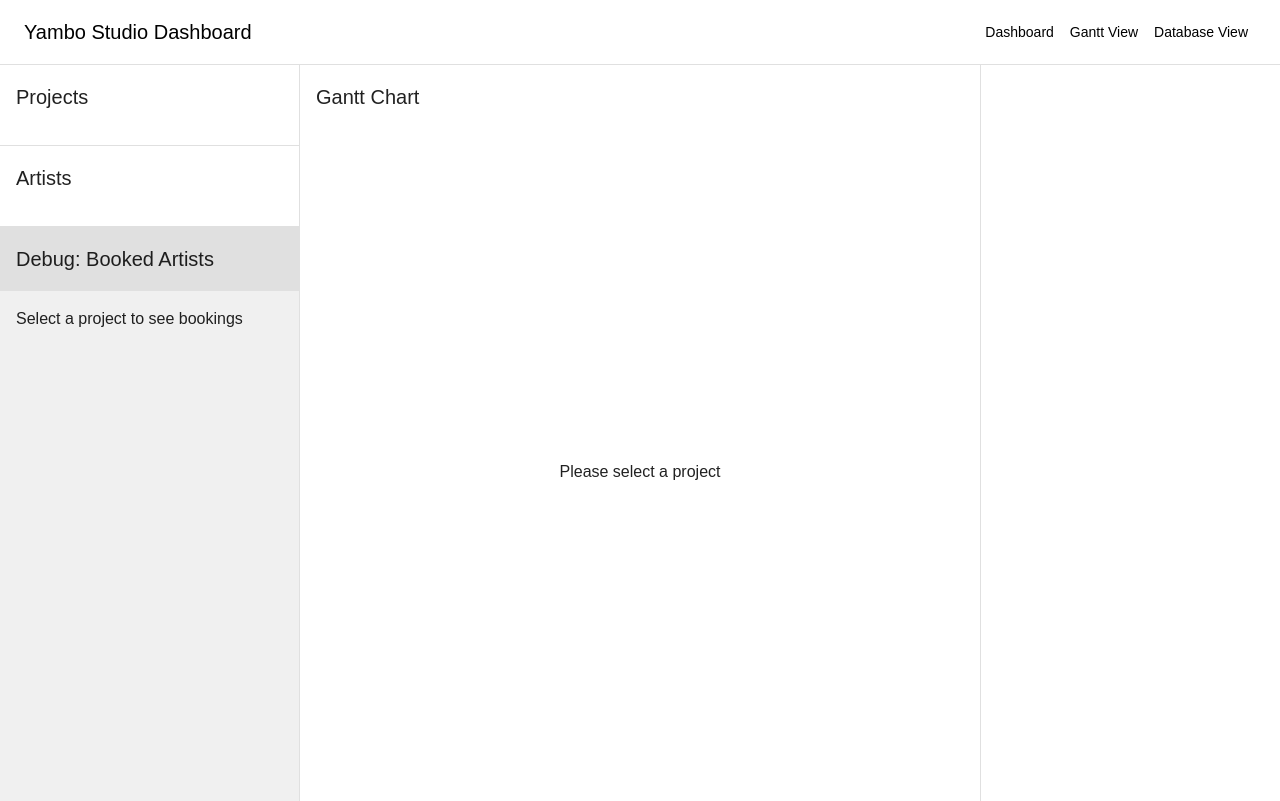
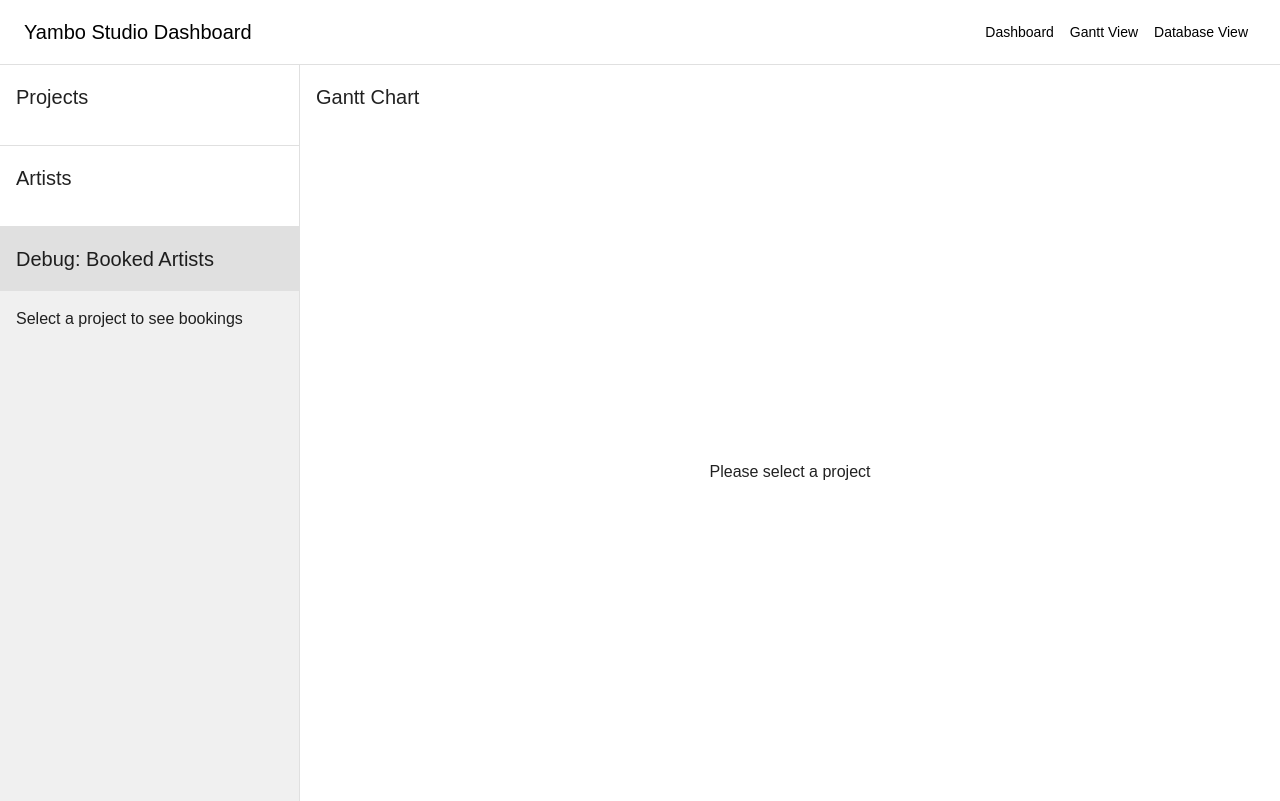
Before and after one commit to yamb0x/_yambo-studio-dash-v1, a React (Create React App) app: page /gantt in a window 1280 px wide. Built offline with nearby package versions, Linux system fonts and the light colour scheme; the HTML template or start-up script is replaced by a standard one.

Commit message:
Dash 1.0
lower third panel

```diff
--- a/src/components/Gantt/RightPanel.js
+++ b/src/components/Gantt/RightPanel.js
@@ -106,11 +106,12 @@ function RightPanel({ project, onAddDelivery, onEditDelivery, onDeleteDelivery,
   };
 
   return (
-    <Box sx={{ p: 2, height: '100%', overflow: 'auto' }}>
+    <Box sx={{ display: 'flex', width: '100%', p: 2 }}>
+      <Box sx={{ flex: 1, mr: 2 }}>
         <Typography variant="h6" gutterBottom>Project Data</Typography>
 
-      <Box sx={{ mb: 2 }}>
-        <Typography variant="body1" display="inline">
+        <Box sx={{ display: 'flex', alignItems: 'center', mb: 2 }}>
+          <Typography variant="body1" sx={{ mr: 1 }}>
             Total Budget: $
           </Typography>
           {isEditingBudget ? (
@@ -123,7 +124,7 @@ function RightPanel({ project, onAddDelivery, onEditDelivery, onDeleteDelivery,
             />
           ) : (
             <>
-            <Typography variant="body1" display="inline">
+              <Typography variant="body1" sx={{ mr: 1 }}>
                 {totalBudget.toFixed(2)}
               </Typography>
               <IconButton size="small" onClick={handleBudgetEdit}>
@@ -140,7 +141,7 @@ function RightPanel({ project, onAddDelivery, onEditDelivery, onDeleteDelivery,
           Budget Spent: ${budgetSpent.toFixed(2)}
         </Typography>
 
-      <Box sx={{ height: 200, mb: 2 }}>
+        <Box sx={{ height: 150, width: 150 }}>
           <ResponsiveContainer width="100%" height="100%">
             <PieChart>
               <Pie
@@ -149,7 +150,7 @@ function RightPanel({ project, onAddDelivery, onEditDelivery, onDeleteDelivery,
                 nameKey="name"
                 cx="50%"
                 cy="50%"
-              outerRadius={80}
+                outerRadius={60}
                 fill="#8884d8"
               >
                 <Cell fill="#000000" />
@@ -158,40 +159,27 @@ function RightPanel({ project, onAddDelivery, onEditDelivery, onDeleteDelivery,
             </PieChart>
           </ResponsiveContainer>
         </Box>
+      </Box>
 
-      <Box sx={{ mt: 4 }}>
+      <Box sx={{ flex: 2 }}>
         <Typography variant="h6" gutterBottom>Deliveries</Typography>
-        <Button variant="contained" onClick={() => setOpenDialog(true)}>Add Delivery</Button>
-
+        <Button variant="contained" onClick={() => setOpenDialog(true)} sx={{ mb: 2 }}>
+          Add Delivery
+        </Button>
         <List>
           {project.deliveries && project.deliveries.map((delivery) => (
-            <React.Fragment key={delivery.id}>
-              <ListItem
-                secondaryAction={
-                  <>
+            <ListItem key={delivery.id}>
+              <ListItemText
+                primary={delivery.name}
+                secondary={delivery.date}
+              />
               <IconButton edge="end" aria-label="edit" onClick={() => handleEditClick(delivery)}>
                 <EditIcon />
               </IconButton>
               <IconButton edge="end" aria-label="delete" onClick={() => handleDeleteClick(delivery.id)}>
                 <DeleteIcon />
               </IconButton>
-                    <IconButton edge="end" aria-label="expand" onClick={() => toggleExpand(delivery.id)}>
-                      {expandedDelivery === delivery.id ? <ExpandLessIcon /> : <ExpandMoreIcon />}
-                    </IconButton>
-                  </>
-                }
-              >
-                <ListItemText
-                  primary={delivery.name}
-                  secondary={moment(delivery.date).format('MMMM D, YYYY')}
-                />
             </ListItem>
-              <Collapse in={expandedDelivery === delivery.id} timeout="auto" unmountOnExit>
-                <Box sx={{ pl: 4, pr: 2, pb: 2 }}>
-                  <Typography variant="body2">{delivery.notes || 'No notes available.'}</Typography>
-                </Box>
-              </Collapse>
-            </React.Fragment>
           ))}
         </List>
       </Box>
--- a/src/pages/GanttView.js
+++ b/src/pages/GanttView.js
@@ -124,7 +124,8 @@ function GanttView() {
   }, [selectedProject, addDelivery]);
 
   return (
-    <Box sx={{ display: 'flex', height: 'calc(100vh - 64px)', width: '100%' }}>
+    <Box sx={{ display: 'flex', flexDirection: 'column', height: 'calc(100vh - 64px)', width: '100%' }}>
+      <Box sx={{ display: 'flex', flex: 1, minHeight: 0 }}>
         {/* Left Panel */}
         <Box sx={{
           width: SIDE_PANEL_WIDTH,
@@ -132,6 +133,7 @@ function GanttView() {
           display: 'flex',
           flexDirection: 'column',
           flexShrink: 0,
+          overflow: 'auto',
         }}>
           <Paper elevation={0} sx={{ borderRadius: 0, borderBottom: '1px solid #e0e0e0' }}>
             <Typography variant="h6" sx={{ p: 2 }}>Projects</Typography>
@@ -182,7 +184,7 @@ function GanttView() {
         </Box>
 
         {/* Center Panel (Gantt Chart) */}
-      <Box ref={drop} sx={{ flex: 1, p: 2, overflowX: 'auto', overflowY: 'hidden' }}>
+        <Box ref={drop} sx={{ flex: 1, p: 2, overflowX: 'auto', overflowY: 'auto' }}>
           <Typography variant="h6" gutterBottom>Gantt Chart</Typography>
           {selectedProject ? (
             <GanttChart key={selectedProject.id} project={selectedProject} />
@@ -192,15 +194,16 @@ function GanttView() {
             </Box>
           )}
         </Box>
+      </Box>
 
-      {/* Right Panel */}
+      {/* Bottom Panel (former Right Panel) */}
+      {selectedProject && (
         <Box sx={{
-        width: SIDE_PANEL_WIDTH,
-        borderLeft: '1px solid #e0e0e0',
-        flexShrink: 0,
-        overflowY: 'auto'
+          height: '30%', // Adjust this value to change the height of the bottom panel
+          borderTop: '1px solid #e0e0e0',
+          overflowY: 'auto',
+          display: 'flex',
         }}>
-        {selectedProject && (
           <RightPanel
             project={selectedProject}
             onAddDelivery={handleAddDelivery}
@@ -208,8 +211,8 @@ function GanttView() {
             onDeleteDelivery={handleDeleteDelivery}
             onUpdateBudget={handleUpdateBudget}
           />
+        </Box>
       )}
-      </Box>
     </Box>
   );
 }
```
Lines whose indentation alone changed are shown as unchanged.
